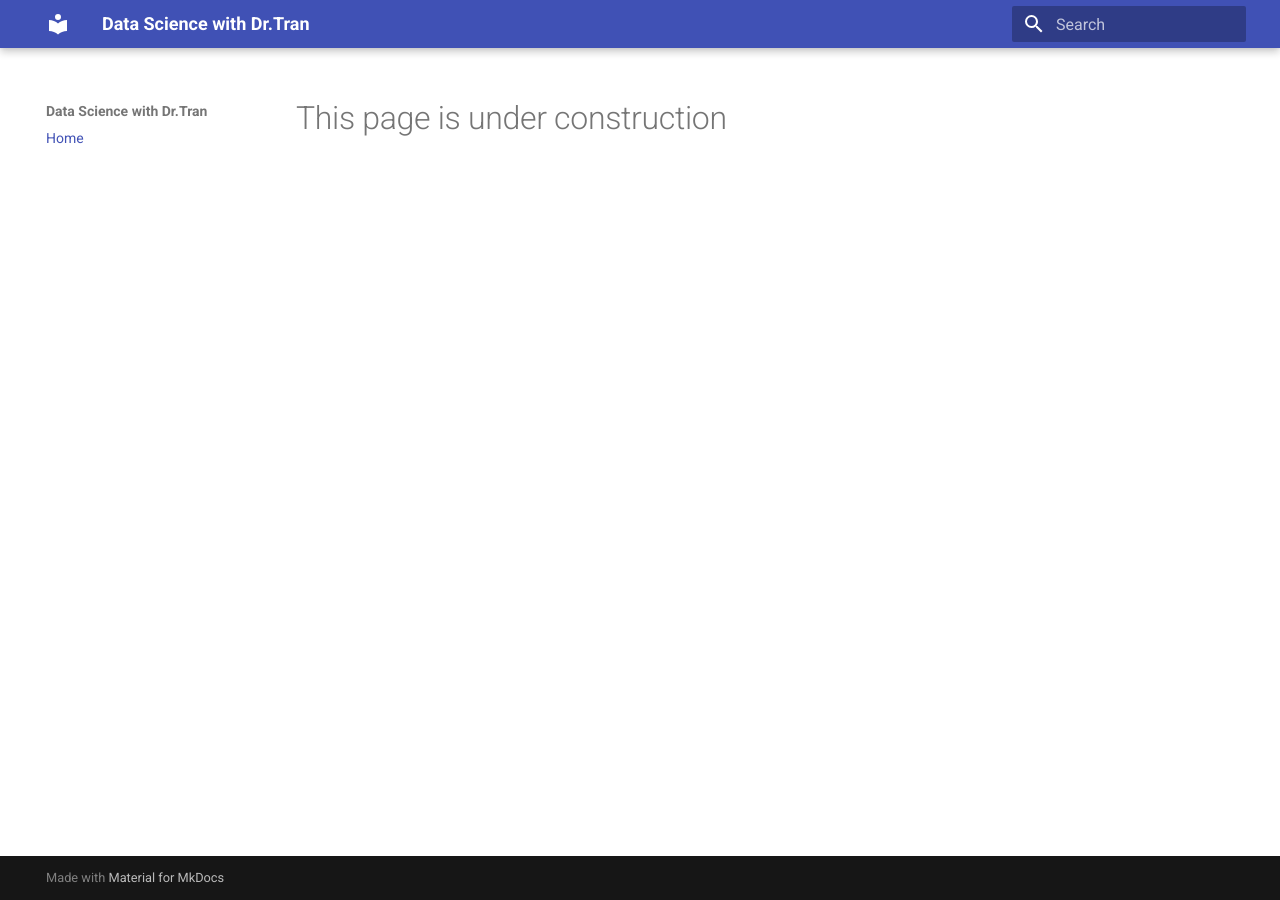
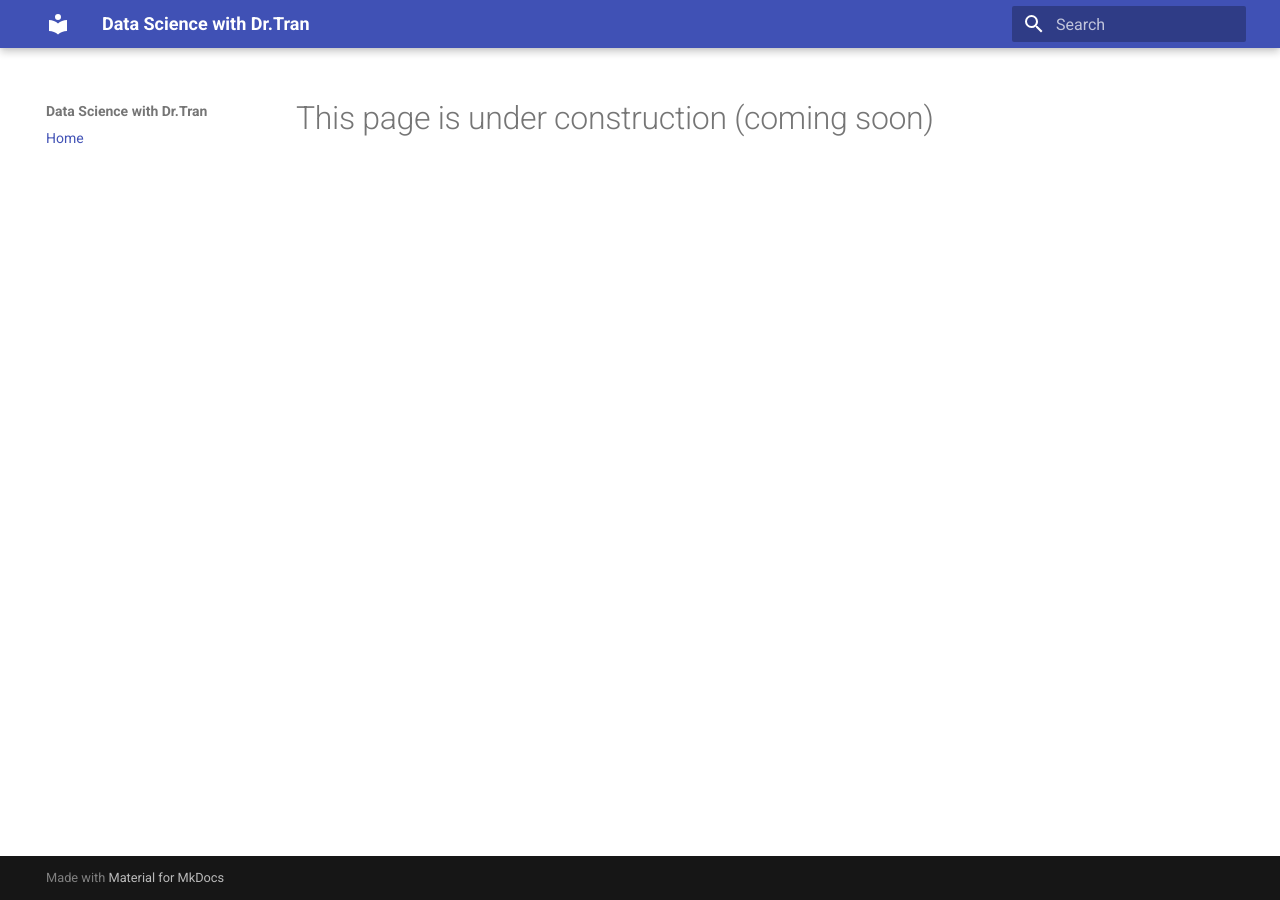
Before and after one commit to huyquangtranaus/sites, an MkDocs documentation site: the page built from docs/index.md, in a window 1280 px wide. Built offline with MkDocs 1.6.1 and Material for MkDocs 9.7.7, drawn with Linux system fonts in a browser that asks for light colours.

Commit message:
Update index.md

```diff
--- a/docs/index.md
+++ b/docs/index.md
@@ -1 +1 @@
-# This page is under construction
+# This page is under construction (coming soon)
```
